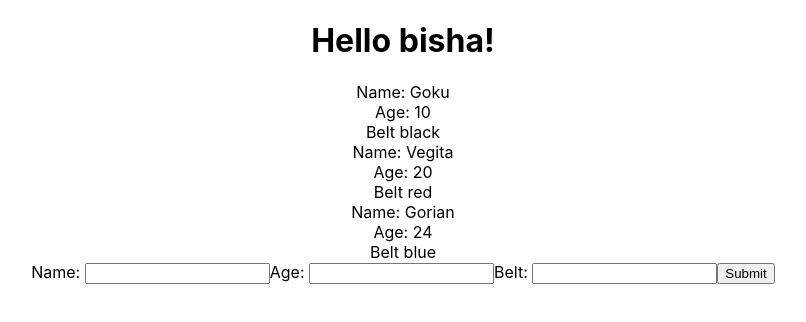
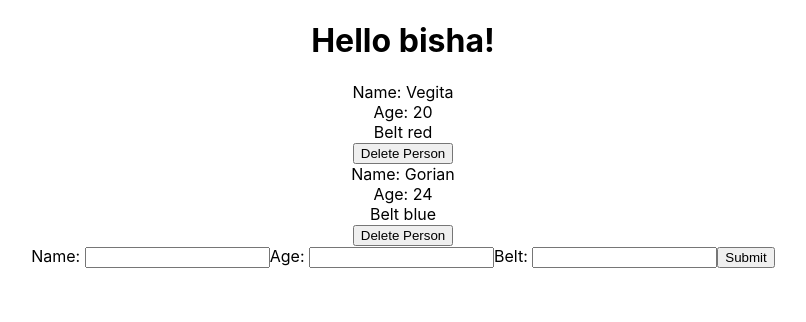
Before and after one commit to mustafaag/react-tutorial, a React (Create React App) app: page / in a window 1280 px wide. Shown: the top 322 px of the page, without its empty margins (237-1043 px from the left). Built offline with nearby package versions, Linux system fonts and the light colour scheme.

Commit message:
delete person

```diff
--- a/src/App.js
+++ b/src/App.js
@@ -22,11 +22,20 @@
     });
   }
 
+  deletePerson = (id) =>{
+    let pep = this.state.people.filter(person =>{
+      return person.id !== id;
+    });
+    this.setState({
+      people: pep
+    });
+  }
+
   render() {
     return (
       <div className="App">
         <h1>Hello bisha!</h1>
-        <Content people = {this.state.people} />
+        <Content people = {this.state.people} deletePerson={this.deletePerson} />
         <AddPerson addPerson = {this.addPerson} />
       </div>
     )
--- a/src/content.js
+++ b/src/content.js
@@ -1,6 +1,6 @@
 import React from 'react'
 
-const Content = ({ people }) => {
+const Content = ({ people, deletePerson }) => {
   const peopleList = people.map(person => {
     // Conditial output IF
     if (person.age >= 18) {
@@ -9,32 +9,17 @@
           <div> Name: {person.name}</div>
           <div> Age: {person.age}</div>
           <div> Belt {person.belt} </div>
+          <button onClick={() => { deletePerson(person.id) } }>Delete Person</button>
         </div>
       )
     } else {
       return null;
     }
   });
-    // Ternary operation
-  const peopleList2 = people.map(person => {
-    return person.age >= 18 ? (
-      <div key={person.id}>
-        <div> Name: {person.name}</div>
-        <div> Age: {person.age}</div>
-        <div> Belt {person.belt} </div>
-      </div>) : null
-  });
+
   return (
     <div className='person-list'>
-      { people.map(person => {
-        return (
-          <div key={person.id}>
-            <div> Name: {person.name}</div>
-            <div> Age: {person.age}</div>
-            <div> Belt {person.belt} </div>
-          </div>)
-      })
-      }
+      {peopleList}
     </div>
   )
 }
```
